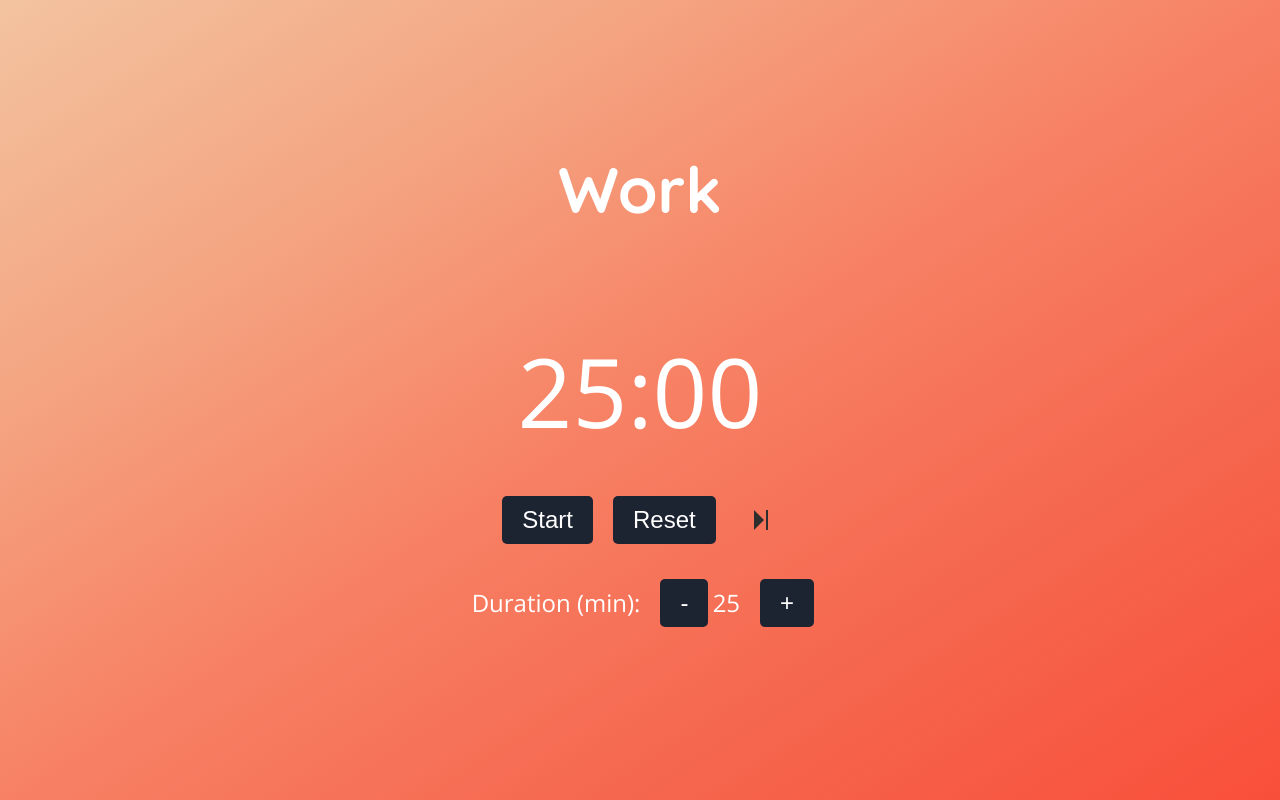
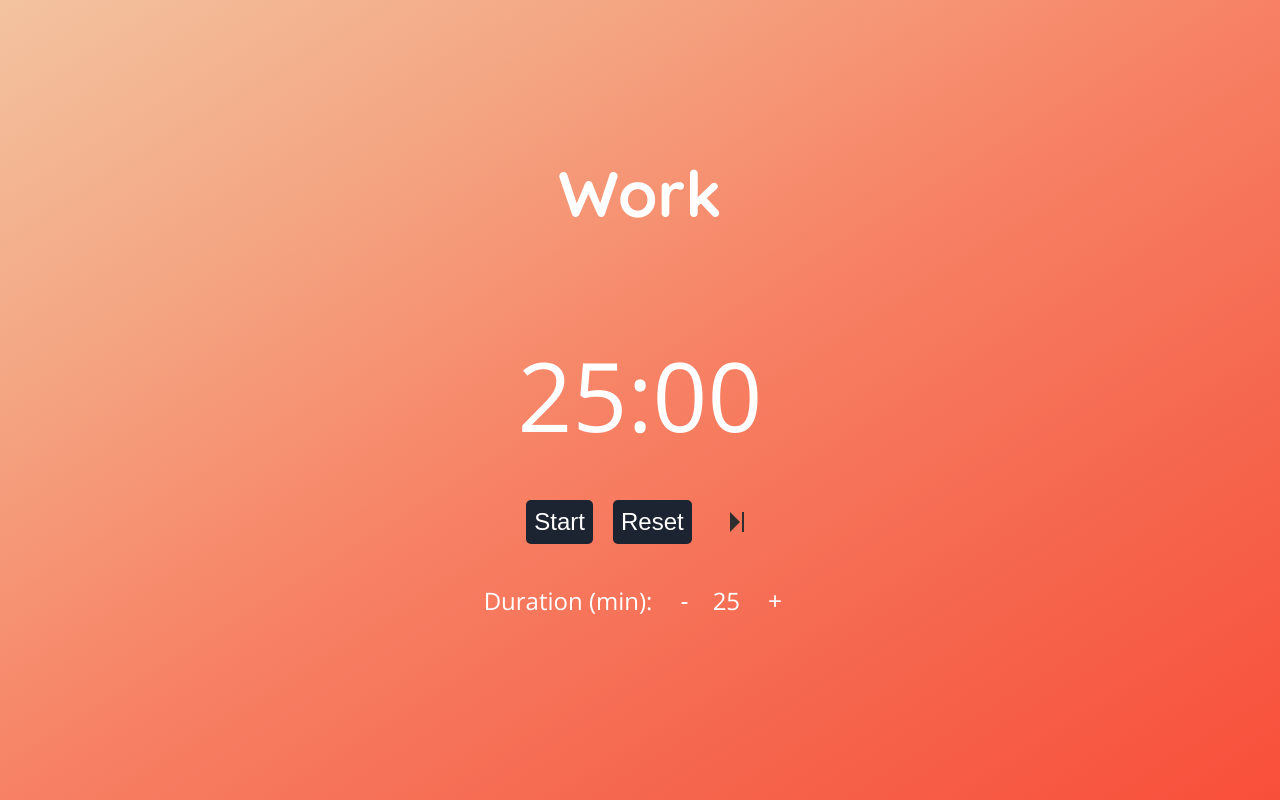
Before and after one commit to valentinminkov/moodpom, a React (Create React App) app: page / in a window 1280 px wide. Built offline with nearby package versions, Linux system fonts and the light colour scheme.

Commit message:
refactor button

```diff
--- a/src/components/Button/Button.jsx
+++ b/src/components/Button/Button.jsx
@@ -3,6 +3,15 @@ import styles from "./Button.module.css";
 export const BUTTON_THEME = {
   PRIMARY: "primary",
   SECONDARY: "secondary",
+};
+
+const renderEndFlagButton = () => {
+  return (
+    <div className={`${styles["end-flag-button-container"]}`}>
+      <div className={`${styles["end-flag-button-flag"]}`}></div>
+      <div className={`${styles["end-flag-button-line"]}`}></div>
+    </div>
+  );
 };
 
 const Button = ({
@@ -14,16 +23,12 @@ const Button = ({
 }) => {
   const classes = isEndFlagButton
     ? `${styles.button} ${styles["end-flag-button"]}`
-    : `${styles.button} ${className ?? ""} ${styles[`button-${theme}`]}`;
+    : `${styles.button} ${className ?? ""} ${
+        isEndFlagButton ? `${styles["end-flag-button"]}` : ""
+      } ${styles[`button-${theme}`]}`;
 
-  const buttonContent = isEndFlagButton ? (
-    <div className={`${styles["end-flag-button-container"]}`}>
-      <div className={`${styles["end-flag-button-flag"]}`}></div>
-      <div className={`${styles["end-flag-button-line"]}`}></div>
-    </div>
-  ) : (
-    content
-  );
+  const buttonContent = isEndFlagButton ? renderEndFlagButton() : content;
+
   return (
     <button className={classes} onClick={onClick}>
       {buttonContent}
--- a/src/components/Button/Button.module.css
+++ b/src/components/Button/Button.module.css
@@ -1,18 +1,34 @@
 .button {
   font-size: 24px;
-  padding: 10px 20px;
+  padding: 8px;
   border-radius: 5px;
   border: none;
   margin: 10px;
   cursor: pointer;
-  background-color: #1c2331;
   color: #ffffff;
-
   transition: background-color 0.2s ease-in-out;
 }
 
-.button:hover {
+/* TO DO Themes can be separated better with scss */
+.button-primary {
+  background-color: #1c2331;
+}
+
+.button-secondary {
+  transition: color 0.3s ease-in-out;
+  background-color: transparent;
+}
+
+.button-primary:hover {
   background-color: #8db6d7;
+}
+
+.button-secondary:hover {
+  color: #8db6d7;
+}
+
+.button-secondary {
+  background-color: transparent;
 }
 
 .end-flag-button {
@@ -55,7 +71,6 @@
   border-right: 10px solid #3b86ff;
 }
 
-
 @media (max-width: 768px) {
   .button {
     font-size: 20px;
```
